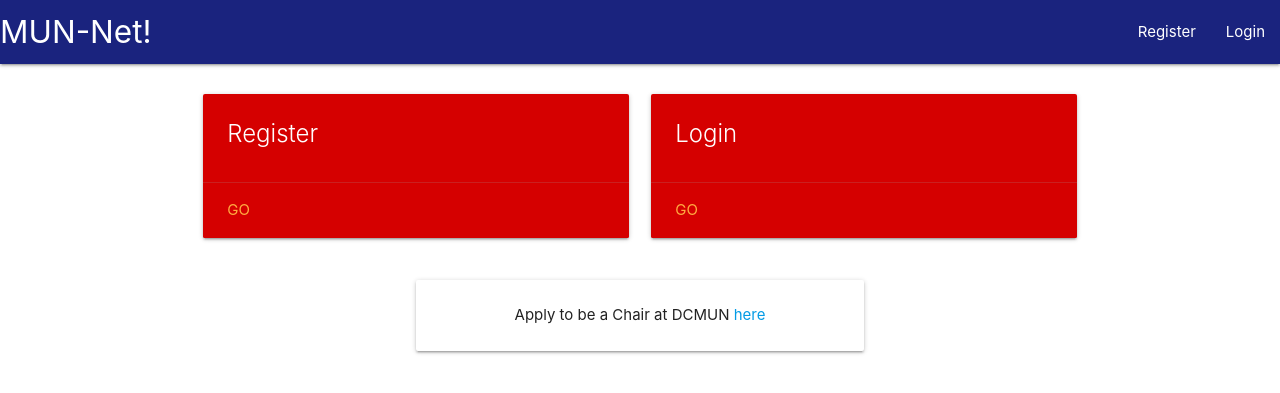
After one commit to Sparrownor1/mun-net, a Django app: template users/templates/users/index.html in a window 1280 px wide. The commit adds this page. Shown: the top 393 px of the page. Run offline with Django 3.2, Linux system fonts and the light colour scheme; the template is opened without the code that fills it, so the values that code supplies are empty; some libraries are stand-ins or nearby versions.

Commit message:
Added Home Page + Chair Link

```diff
--- a/delegation/admin.py
+++ b/delegation/admin.py
@@ -6,7 +6,7 @@ class DelegateAdmin(admin.ModelAdmin):
     list_filter = ['delegation', ]
 
 class AllocationAdmin(admin.ModelAdmin):
-    list_filter = ['committee', 'country']
+    list_filter = ['committee', 'country', 'delegate__delegation']
     list_display = ['__str__', 'delegate']
 
 class PaperAdmin(admin.ModelAdmin):
--- /dev/null
+++ b/users/templates/users/index.html
@@ -0,0 +1,40 @@
+{% extends 'header.html' %}
+
+{% block content %}
+
+<div class="row">
+
+  <div class="col s12 m12 l6">
+    <div class="card red accent-4 hoverable">
+      <div class="card-content white-text">
+        <span class="card-title">Register</span>
+      </div>
+      <div class="card-action">
+        <a href="{% url 'users:register' %}">Go</a>
+      </div>
+    </div>
+  </div>
+
+  <div class="col s12 m12 l6">
+    <div class="card red accent-4 hoverable">
+      <div class="card-content white-text">
+        <span class="card-title">Login</span>
+      </div>
+      <div class="card-action">
+        <a href="{% url 'users:login' %}">Go</a>
+      </div>
+    </div>
+  </div>
+
+</div>
+
+<div class="row">
+
+  <div class="card white darken-1 col s6 push-s3">
+    <div class="card-content center-align">
+      <p>Apply to be a Chair at DCMUN <a href="https://bit.ly/2OyGNU6">here</a></p>
+    </div>
+  </div>
+</div>
+
+{% endblock %}
--- a/users/templates/users/register.html
+++ b/users/templates/users/register.html
@@ -7,6 +7,6 @@
       {{form.as_p}}
       <button type="submit" class="btn cyan darken-1">Register a Delegation Account</button>
   </form>
-  If you already have an account <a href="/users/login" target="blank"><strong>login</strong></a> instead.
+  If you already have an account <a href="{% url 'users:register' %}" target="blank"><strong>login</strong></a> instead.
 
 {% endblock %}
--- a/users/urls.py
+++ b/users/urls.py
@@ -7,7 +7,8 @@ app_name = 'users'
 urlpatterns = [
     path('register/', views.register, name='register'),
     path('logout/', views.logout_request, name='logout'),
-    path('', views.index, name='index'),
+    path('index/', views.index, name='index'),
+    path('', views.home, name='home'),
     path('login/', views.login_request, name="login"),
     path('account/', views.account, name="account"),
 
```
Also changed, not shown: users/views.py (+11 -2 lines).
